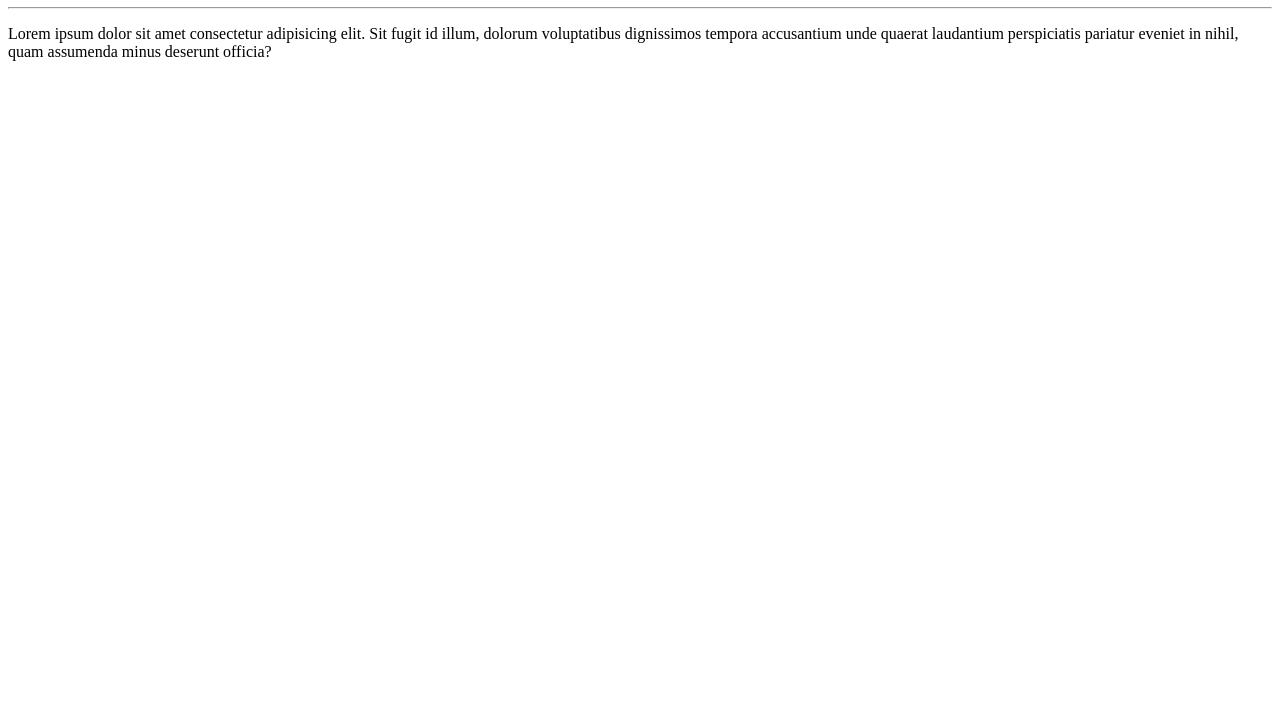
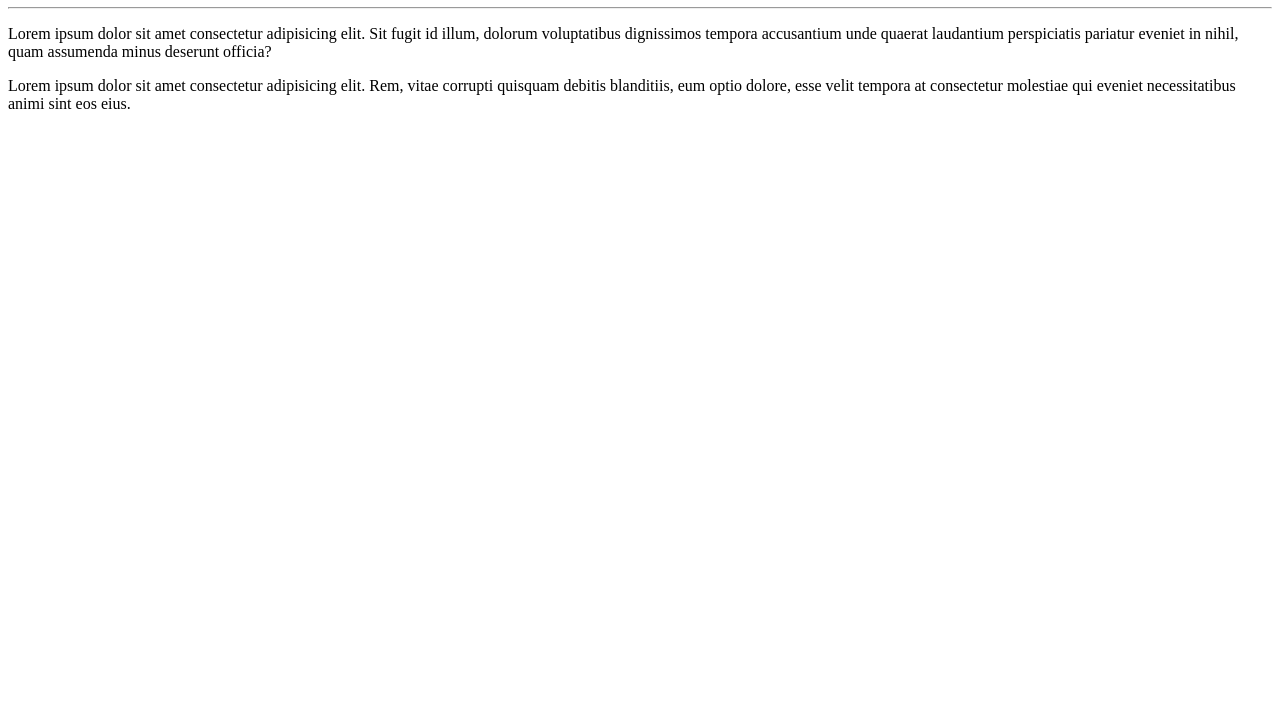
Before and after one commit to lilamesmo/CursoemVideo, a plain HTML site: page site-exemplo/index.html in a window 1280 px wide. Shown: the part 73-800 px from the top of the page. Drawn offline with Linux system fonts and the light colour scheme.

Commit message:
adição

```diff
--- a/site-exemplo/index.html
+++ b/site-exemplo/index.html
@@ -9,5 +9,6 @@
     <h1>Olá Mundo</h1>
     <hr>
     <p>Lorem ipsum dolor sit amet consectetur adipisicing elit. Sit fugit id illum, dolorum voluptatibus dignissimos tempora accusantium unde quaerat laudantium perspiciatis pariatur eveniet in nihil, quam assumenda minus deserunt officia?</p>
+    <p>Lorem ipsum dolor sit amet consectetur adipisicing elit. Rem, vitae corrupti quisquam debitis blanditiis, eum optio dolore, esse velit tempora at consectetur molestiae qui eveniet necessitatibus animi sint eos eius.</p>
 </body>
 </html>
```
